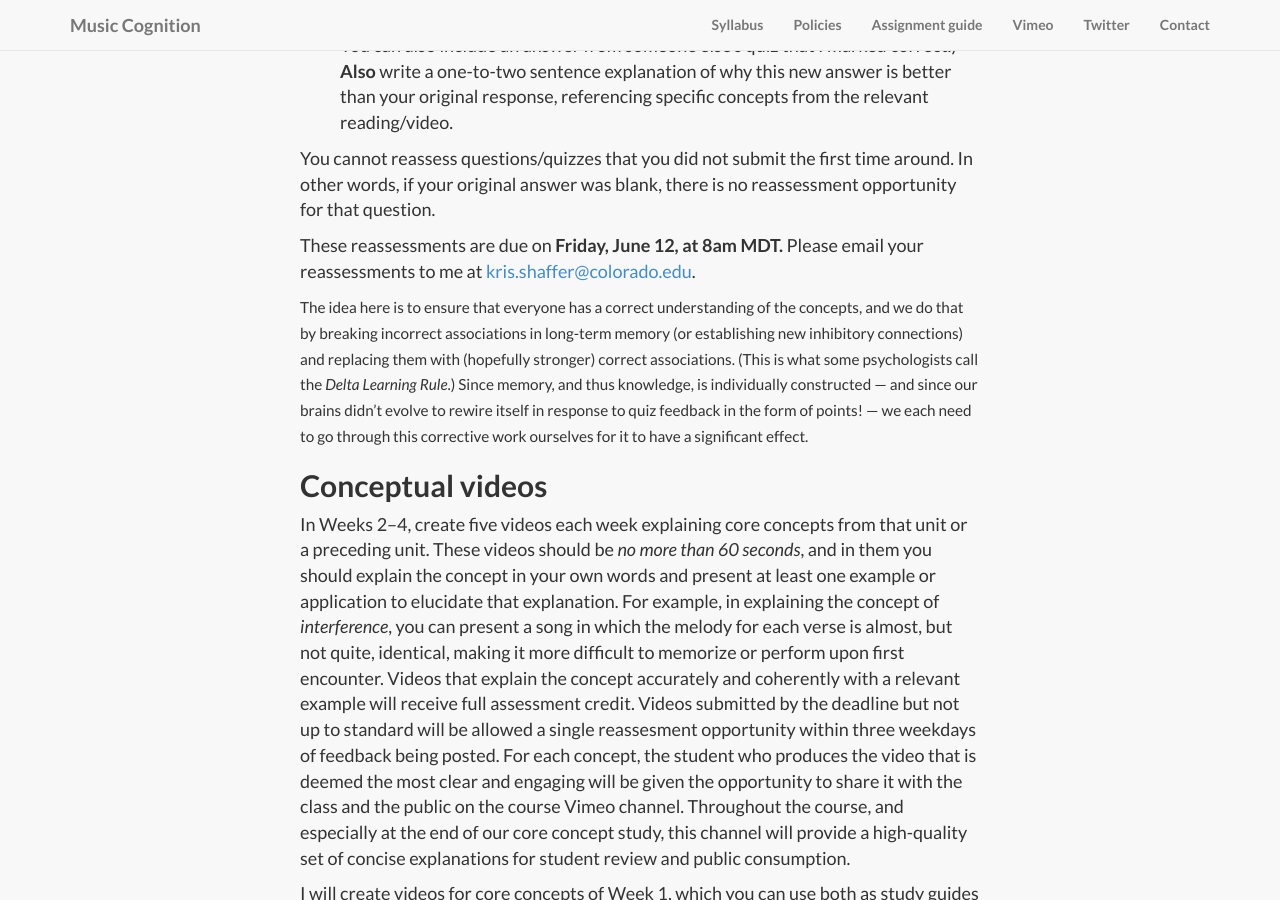
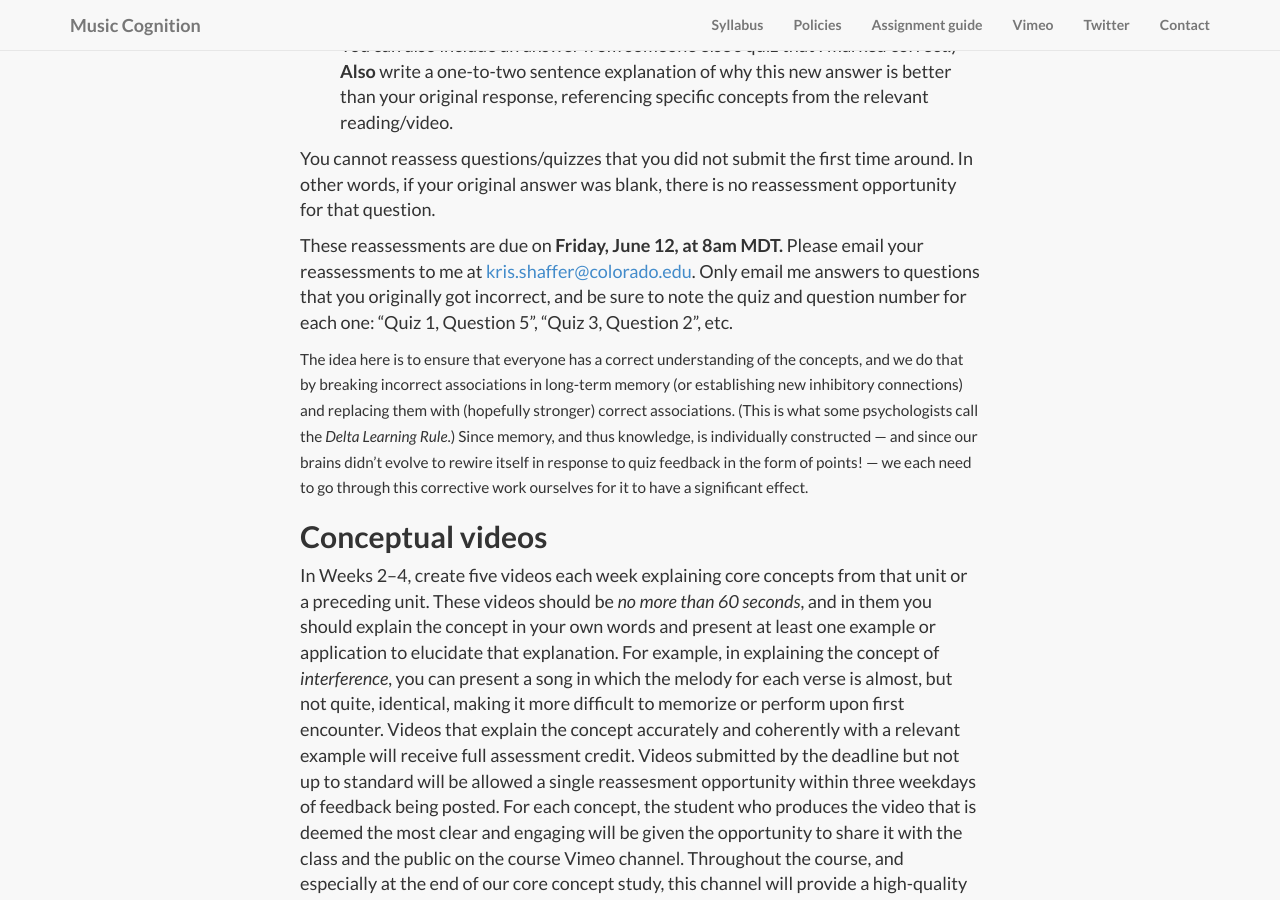
Before and after one commit to kshaffer/cognition, a Jekyll site: the page built from assessments.md, in a window 1280 px wide and 900 px high, scrolled down 2246 px. Built offline with Jekyll 4.4.1, drawn with Linux system fonts in a browser that asks for light colours; nearby versions of some CDN libraries; library files that are not in the unit come from our copies.

Commit message:
quiz reassessments

```diff
--- a/assessments.md
+++ b/assessments.md
@@ -40,7 +40,7 @@ There will be a total of 8 quizzes, worth a total of 16 assessment points.
 
 You cannot reassess questions/quizzes that you did not submit the first time around. In other words, if your original answer was blank, there is no reassessment opportunity for that question.
 
-These reassessments are due on **Friday, June 12, at 8am MDT.** Please email your reassessments to me at [kris.shaffer@colorado.edu](mailto:kris.shaffer@colorado.edu).
+These reassessments are due on **Friday, June 12, at 8am MDT.** Please email your reassessments to me at [kris.shaffer@colorado.edu](mailto:kris.shaffer@colorado.edu). Only email me answers to questions that you originally got incorrect, and be sure to note the quiz and question number for each one: "Quiz 1, Question 5", "Quiz 3, Question 2", etc.
 
 <small>The idea here is to ensure that everyone has a correct understanding of the concepts, and we do that by breaking incorrect associations in long-term memory (or establishing new inhibitory connections) and replacing them with (hopefully stronger) correct associations. (This is what some psychologists call the *Delta Learning Rule*.) Since memory, and thus knowledge, is individually constructed — and since our brains didn't evolve to rewire itself in response to quiz feedback in the form of points! — we each need to go through this corrective work ourselves for it to have a significant effect.</small>
 
```
